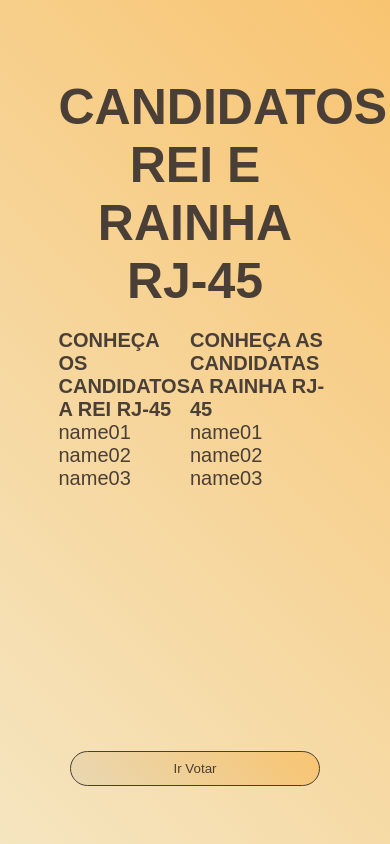
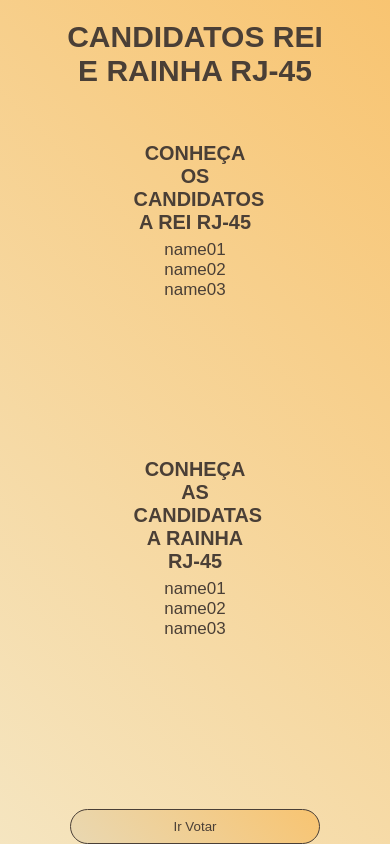
Before and after one commit to marian4cost/arrai--2025, a Python web app: template arraia2025/app/templates/candidates.html in a window 390 px wide. Run offline with Jinja, Linux system fonts and the light colour scheme; the template is opened without the code that fills it, so the values that code supplies are empty.

Commit message:
página de visualização de candidatos -finalizada

```diff
--- a/arraia2025/app/templates/candidates.html
+++ b/arraia2025/app/templates/candidates.html
@@ -32,17 +32,22 @@
         }
         body .container{
             width: 70%;
-            height: 50%;
+            height: 40%;
             display: flex;
             flex-direction: row;
-            justify-content: space-around;
+            justify-content: space-between;
+            align-items: center;
+            text-align: center;
+            font-size: 17px;
         }
-        body .container .candidates_king h3, body .container .candidates_queen h3{
-            font-size: 20px;
+        body .container .candidates_king, body .container .candidates_queen{
+            width: 45%;
         }
-        body .container .candidates_king ul li, body .container .candidates_queen ul li{
+        body .container h3{
+            margin-bottom: 5%;
+        }
+        body .container ul li{
             list-style: none;
-            font-size: 20px;
         }
         body .button button{
             background: linear-gradient(45deg, #e9d8b2, #f8c471);
@@ -57,6 +62,24 @@
             transition: 0.5s;
             width: 270px;
             height: 40px;
+        }
+        @media (max-width: 600px){
+            body .title{
+                font-size: 20px;
+            }
+            body .container{
+                height: 100%;
+                flex-direction: column;
+                justify-content: center;
+            }
+            body .container .candidates_king, body .container .candidates_queen{
+                height: 45%;
+            }
+        }
+        @media (max-width: 400px){
+            body .title{
+                font-size: 15px;
+            }
         }
     </style>
 </head>
```
